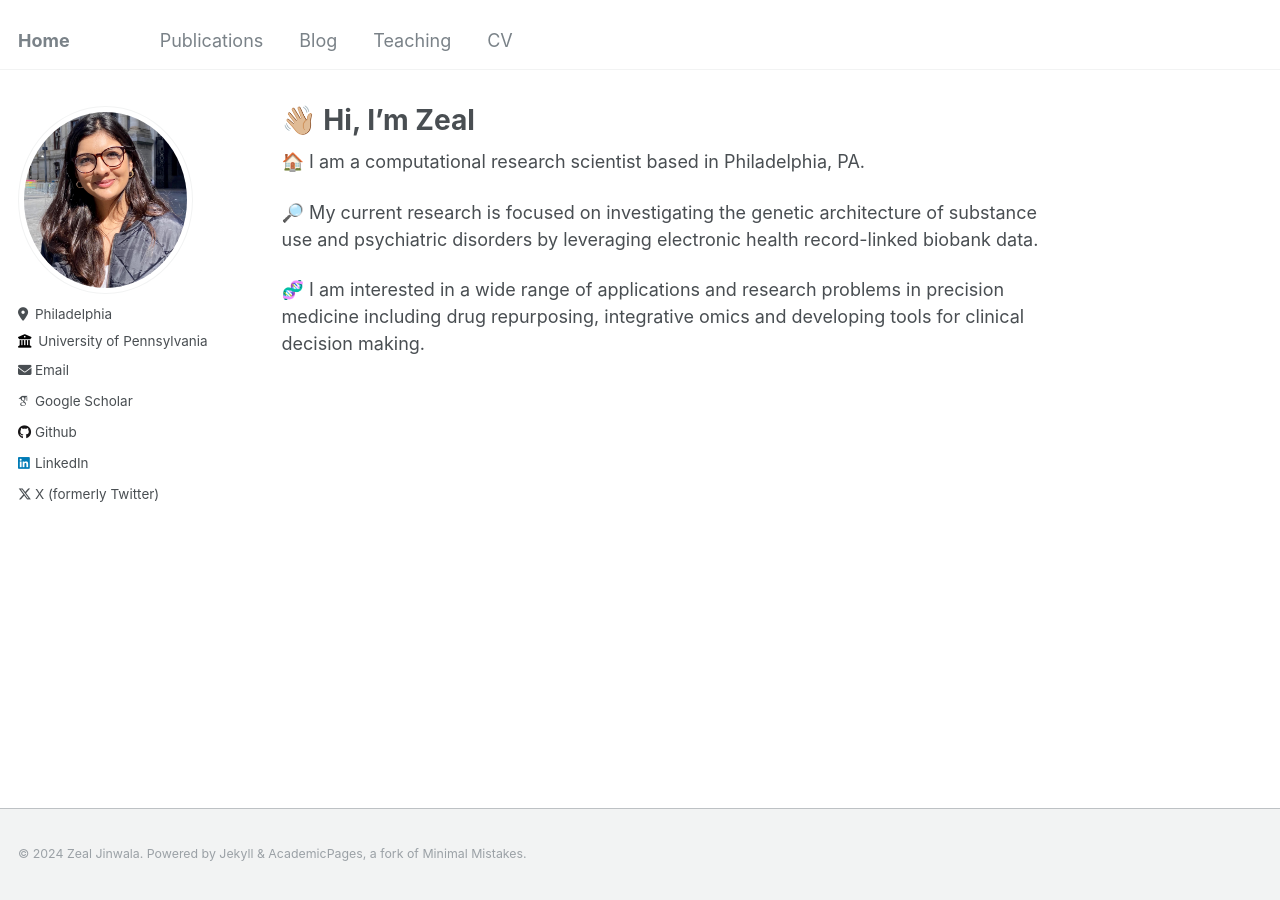
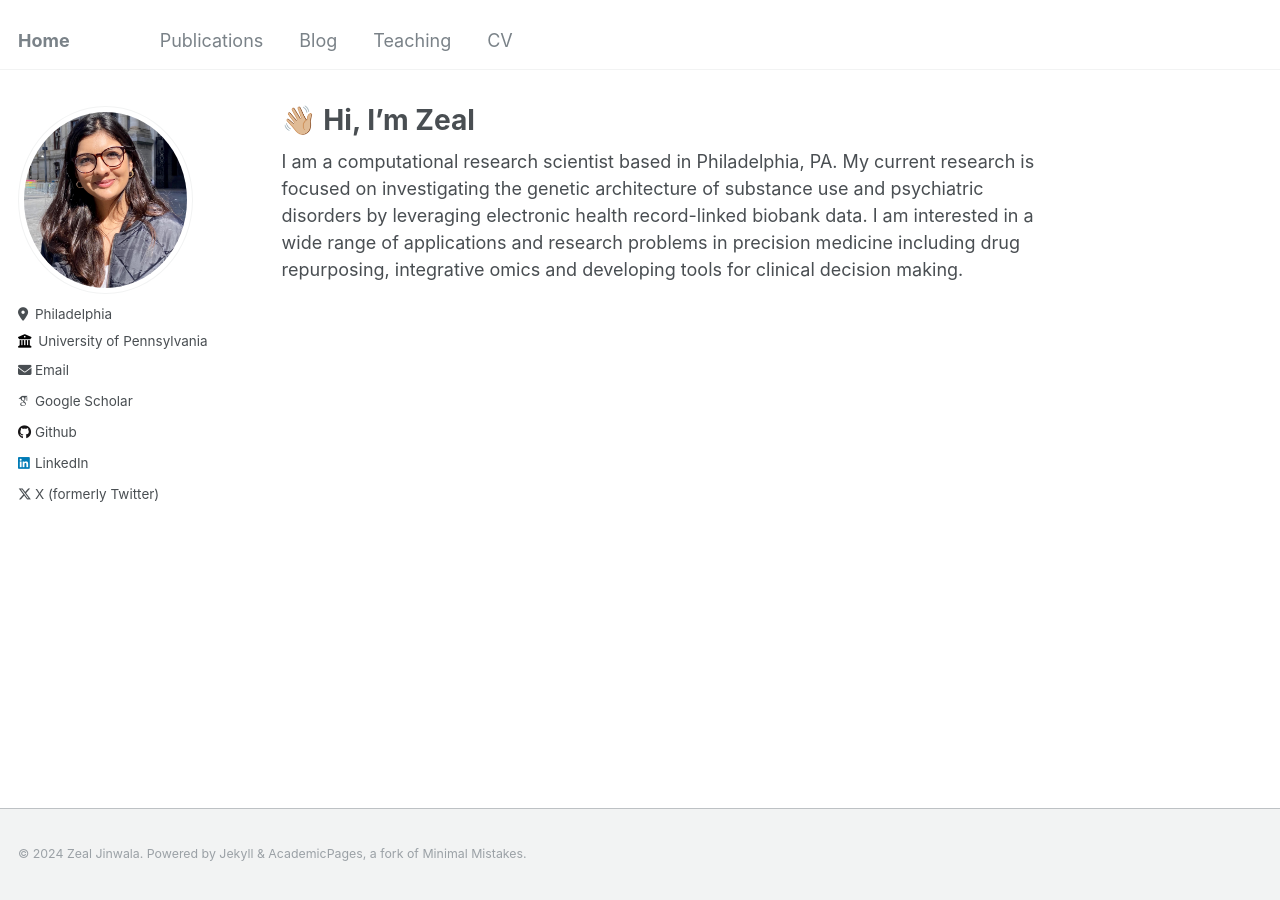
Before and after one commit to zealjinwala/zealjinwala.github.io, a Jekyll site: the page built from _pages/about.md, in a window 1280 px wide. Built offline with Jekyll 4.4.1, drawn with Linux system fonts in a browser that asks for light colours; some web fonts are replaced.

Commit message:
more updates

```diff
--- a/_pages/about.md
+++ b/_pages/about.md
@@ -7,8 +7,4 @@
   - /about.html
 ---
 
-🏠 I am a computational research scientist based in Philadelphia, PA.
-
-🔎 My current research is focused on investigating the genetic architecture of substance use and psychiatric disorders by leveraging electronic health record-linked biobank data.
-
-🧬 I am interested in a wide range of applications and research problems in precision medicine including drug repurposing, integrative omics and developing tools for clinical decision making.
+I am a computational research scientist based in Philadelphia, PA. My current research is focused on investigating the genetic architecture of substance use and psychiatric disorders by leveraging electronic health record-linked biobank data. I am interested in a wide range of applications and research problems in precision medicine including drug repurposing, integrative omics and developing tools for clinical decision making.
```
